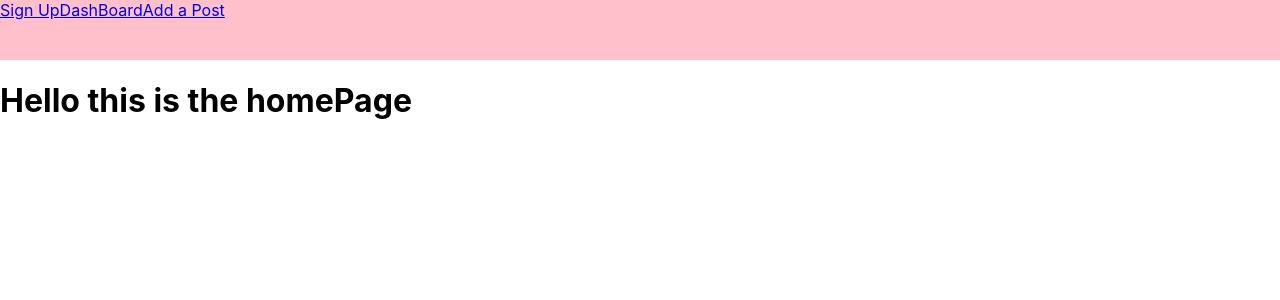
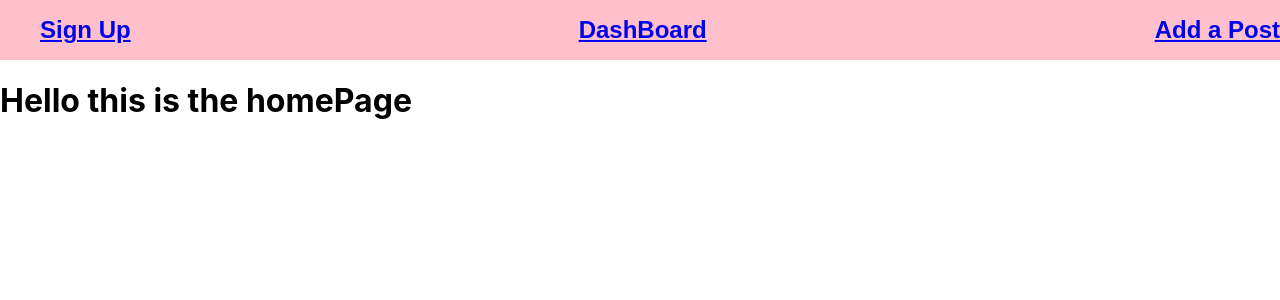
Before and after one commit to JoshAdamPowell/YuGlu, a React (Create React App) app in the folder yuglu-frontend/: page / in a window 1280 px wide. Shown: the top 300 px of the page. Built offline with nearby package versions, Linux system fonts and the light colour scheme.

Commit message:
Add navbar

```diff
--- a/yuglu-frontend/src/components/navbar/NavBar.jsx
+++ b/yuglu-frontend/src/components/navbar/NavBar.jsx
@@ -13,7 +13,7 @@ export default class NavBar extends React.Component {
             <div className="navbar">
                 <div className="nav-icon">
                     <Link to="/" className="home"></Link>
-                <div className="Nav-list">
+                <div>
                     <ul className="Nav_item_wrapper">
                       <li>
                         <Link className="Nav__link" to="/signup">Sign Up</Link>
--- a/yuglu-frontend/src/components/navbar/navbar.css
+++ b/yuglu-frontend/src/components/navbar/navbar.css
@@ -7,35 +7,24 @@
 
 }
 
-.Nav_Link {
-
-    text-align: center;
-    display: flex;
-    padding: 0;
-    margin: 0;
-    text-decoration: none;
-
-}
-
 .Nav_item_wrapper {
     list-style: none;
     text-decoration: none;
-    float: left;
+    float: center;
     display: flex;
     align-items: center;
     justify-content: space-between;
     height: 100%;
-    margin: 0;
-    padding: 0;
-
 
 }
 
-
-.Nav_item {
+li {
+    text-align:end;
+    float: left;
+    font-size: 1.5em;
+    font-family: sans-serif;
     list-style: none;
     display: flex;
     text-decoration: none;
-
-
+    font-weight: bold;
 }
```
